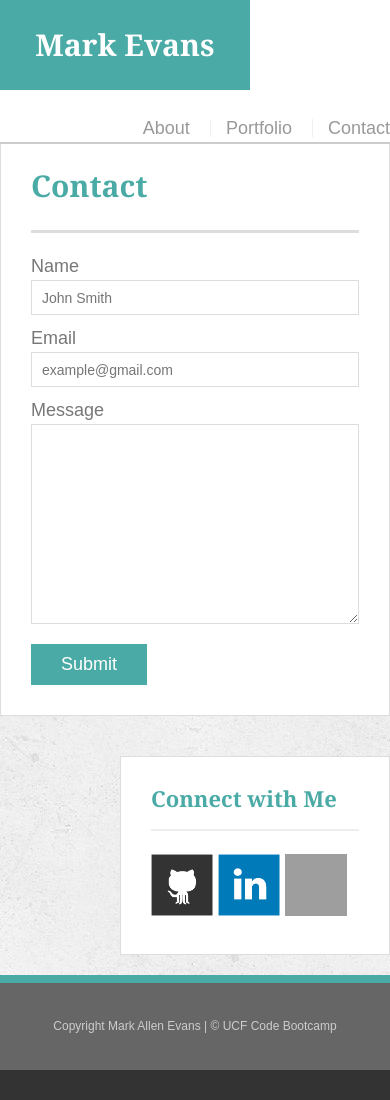
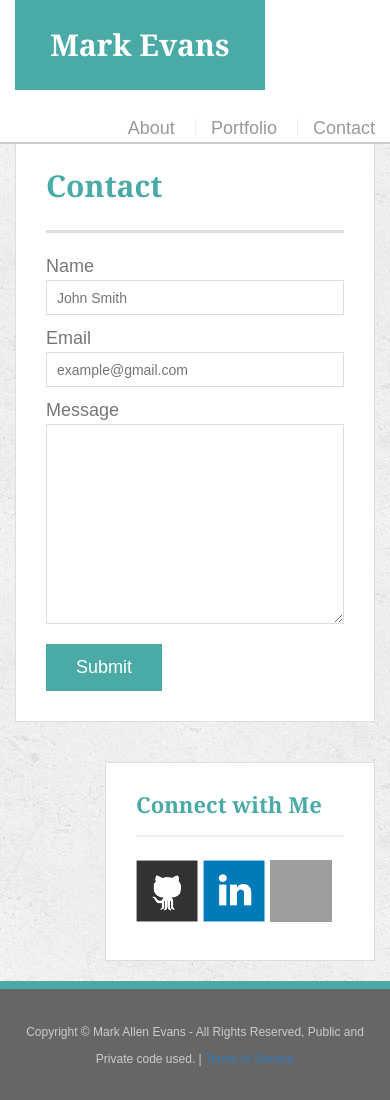
Before and after one commit to shopglobal/Bootstrap-Portfolio, a plain HTML site: page contact.html in a window 390 px wide. Before the commit the page ends 1070 px from the top, so only its background shows below. Drawn offline with nearby package versions, Linux system fonts and the light colour scheme; grey boxes are pictures that could not be loaded; a script that the page names is missing.

Commit message:
Updates within the index.html, responsiveness achieved

```diff
--- a/contact.html
+++ b/contact.html
@@ -4,6 +4,7 @@
 <head>
   <meta charset="UTF-8">
   <title>Contact | Mark Allen Evans</title>
+  <link rel="stylesheet" href="https://maxcdn.bootstrapcdn.com/bootstrap/3.3.6/css/bootstrap.min.css">
   <link rel="stylesheet" type="text/css" href="assets/css/reset.css">
   <link rel="stylesheet" type="text/css" href="assets/css/style.css">
 </head>
@@ -58,9 +59,9 @@
 
   <footer>
     <div class="container">
-      Copyright Mark Allen Evans | &copy; UCF Code Bootcamp
+    Copyright &copy; Mark Allen Evans - All Rights Reserved, Public and Private code used. | <a href="http://vaporb2b.com/tos">Terms of Service</a>
     </div>
   </footer>
 </body>
-
+<script type="text/javascript" src="//vsend.io/chat2/livechat/php/app.php?widget-init.js"></script>
 </html>
```
Also changed, not shown: index.html (+2 -5 lines), portfolio.html (+2 -1 lines), assets/css/style.css (line endings or trailing spaces), assets/images/ec6e67cc.png (added), assets/images/orlandovaporshow.png (added), assets/images/shopglobalvapor.png (added), assets/images/technics-q-c-640-480-1 (1).jpg (added), assets/images/vaporb2b.png (added), assets/images/worldvaporexpo.png (added).
